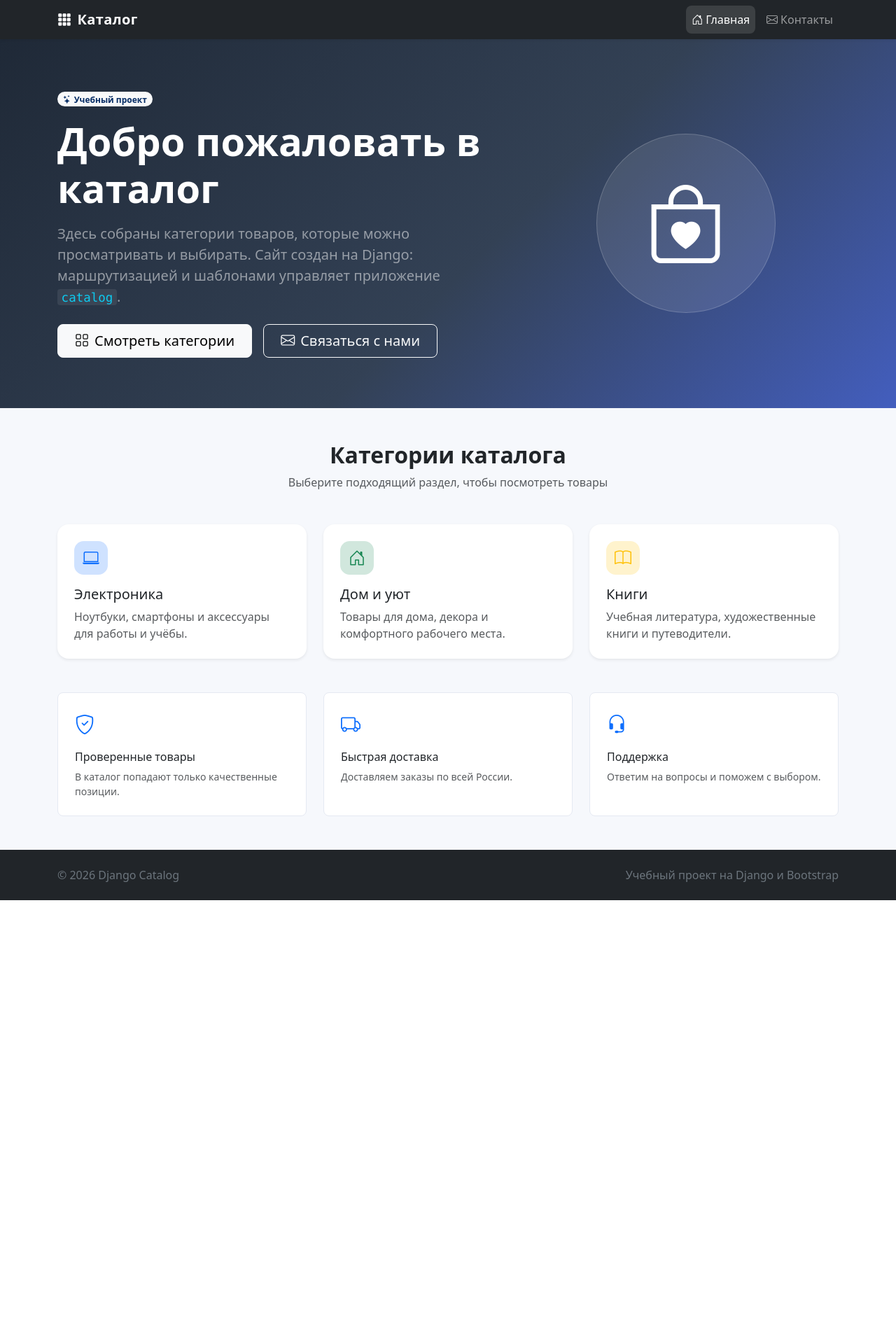
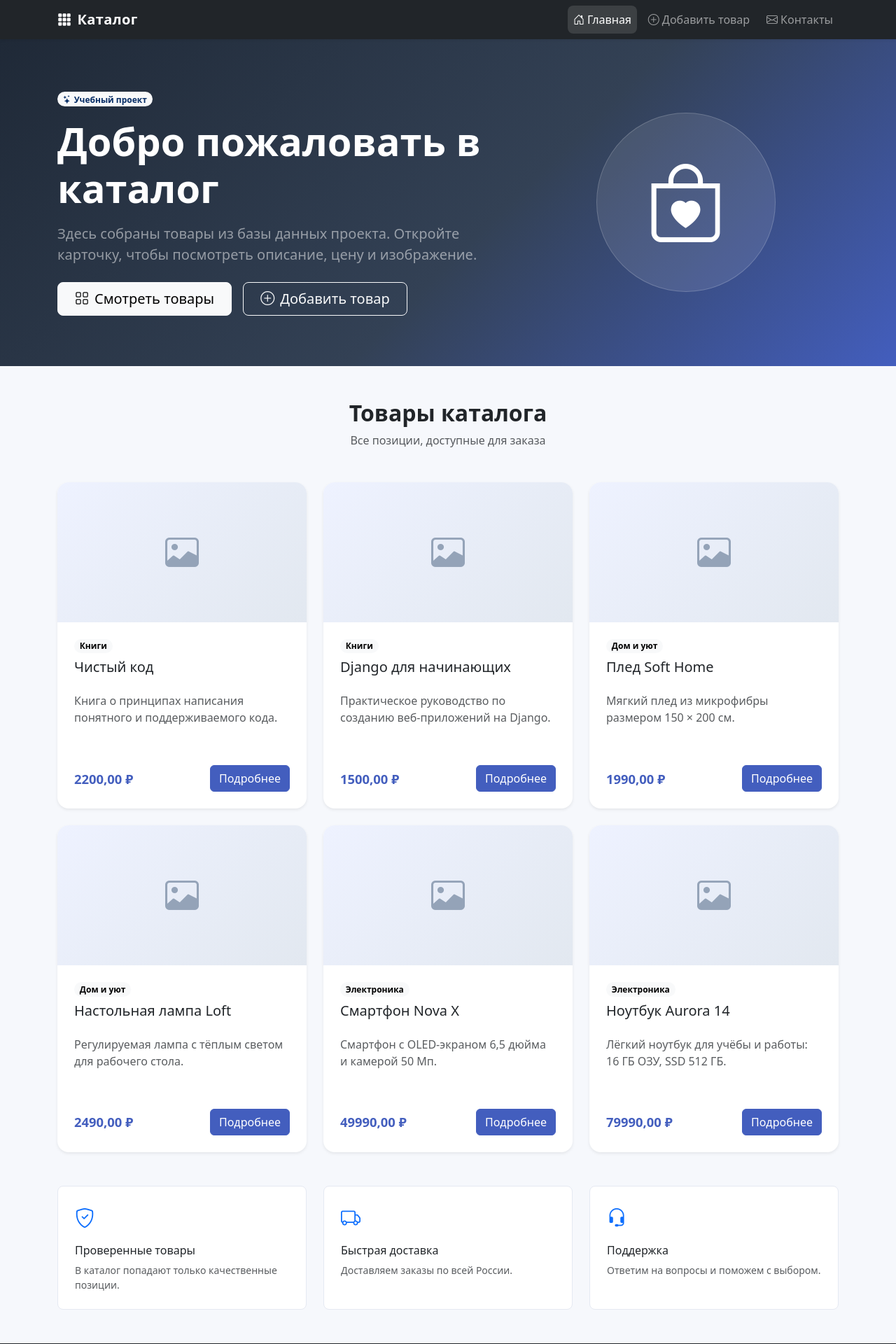
Before and after one commit to Basrik-alt/django-catalog, a Django app: page / in a window 1280 px wide. Shown: the top 1920 px of the page at 70% size. Before the commit the page ends 1286 px from the top, so only its background shows below. Run offline with Django 5.2, Linux system fonts and the light colour scheme; data comes from the database, SQL or seed files in the repository.

Commit message:
feat: добавлены страницы товаров и форма добавления

```diff
--- a/catalog/templates/catalog/base.html
+++ b/catalog/templates/catalog/base.html
@@ -12,37 +12,22 @@
 </head>
 <body class="d-flex flex-column min-vh-100">
 <header>
-    <nav class="navbar navbar-expand-lg navbar-dark bg-dark shadow-sm">
-        <div class="container">
-            <a class="navbar-brand d-flex align-items-center gap-2 fw-semibold" href="{% url 'catalog:home' %}">
-                <i class="bi bi-grid-3x3-gap-fill"></i>
-                <span>Каталог</span>
-            </a>
-            <button class="navbar-toggler" type="button" data-bs-toggle="collapse" data-bs-target="#mainNavbar"
-                    aria-controls="mainNavbar" aria-expanded="false" aria-label="Переключить навигацию">
-                <span class="navbar-toggler-icon"></span>
-            </button>
-            <div class="collapse navbar-collapse" id="mainNavbar">
-                <ul class="navbar-nav ms-auto gap-lg-2">
-                    <li class="nav-item">
-                        <a class="nav-link{% if request.resolver_match.url_name == 'home' %} active{% endif %}"
-                           href="{% url 'catalog:home' %}">
-                            <i class="bi bi-house-door me-1"></i>Главная
-                        </a>
-                    </li>
-                    <li class="nav-item">
-                        <a class="nav-link{% if request.resolver_match.url_name == 'contacts' %} active{% endif %}"
-                           href="{% url 'catalog:contacts' %}">
-                            <i class="bi bi-envelope me-1"></i>Контакты
-                        </a>
-                    </li>
-                </ul>
-            </div>
-        </div>
-    </nav>
+    {% include "catalog/includes/menu.html" %}
 </header>
 
 <main class="flex-grow-1">
+    {% if messages %}
+    <div class="container pt-4">
+        {% for message in messages %}
+        <div class="alert alert-{% if message.tags == 'error' %}danger{% else %}{{ message.tags|default:'info' }}{% endif %} alert-dismissible fade show shadow-sm"
+             role="alert">
+            {{ message }}
+            <button type="button" class="btn-close" data-bs-dismiss="alert" aria-label="Закрыть"></button>
+        </div>
+        {% endfor %}
+    </div>
+    {% endif %}
+
     {% block content %}{% endblock %}
 </main>
 
--- a/catalog/templates/catalog/home.html
+++ b/catalog/templates/catalog/home.html
@@ -13,16 +13,15 @@
                 </span>
                 <h1 class="display-4 fw-bold mb-3">Добро пожаловать в каталог</h1>
                 <p class="lead text-white-50 mb-4">
-                    Здесь собраны категории товаров, которые можно просматривать и выбирать.
-                    Сайт создан на Django: маршрутизацией и шаблонами управляет приложение
-                    <code class="text-info">catalog</code>.
+                    Здесь собраны товары из базы данных проекта. Откройте карточку,
+                    чтобы посмотреть описание, цену и изображение.
                 </p>
                 <div class="d-flex flex-column flex-sm-row gap-3">
-                    <a class="btn btn-light btn-lg px-4" href="#categories">
-                        <i class="bi bi-grid me-2"></i>Смотреть категории
+                    <a class="btn btn-light btn-lg px-4" href="#products">
+                        <i class="bi bi-grid me-2"></i>Смотреть товары
                     </a>
-                    <a class="btn btn-outline-light btn-lg px-4" href="{% url 'catalog:contacts' %}">
-                        <i class="bi bi-envelope me-2"></i>Связаться с нами
+                    <a class="btn btn-outline-light btn-lg px-4" href="{% url 'catalog:product_create' %}">
+                        <i class="bi bi-plus-circle me-2"></i>Добавить товар
                     </a>
                 </div>
             </div>
@@ -35,53 +34,30 @@
     </div>
 </section>
 
-<section id="categories" class="container py-5">
+<section id="products" class="container py-5">
     <div class="text-center mb-5">
-        <h2 class="fw-bold">Категории каталога</h2>
-        <p class="text-muted mb-0">Выберите подходящий раздел, чтобы посмотреть товары</p>
+        <h2 class="fw-bold">Товары каталога</h2>
+        <p class="text-muted mb-0">Все позиции, доступные для заказа</p>
     </div>
 
+    {% if products %}
     <div class="row row-cols-1 row-cols-md-2 row-cols-lg-3 g-4">
+        {% for product in products %}
         <div class="col">
-            <article class="card h-100 border-0 shadow-sm">
-                <div class="card-body p-4">
-                    <div class="category-icon bg-primary-subtle text-primary mb-3">
-                        <i class="bi bi-laptop"></i>
-                    </div>
-                    <h3 class="h5 card-title">Электроника</h3>
-                    <p class="card-text text-muted mb-0">
-                        Ноутбуки, смартфоны и аксессуары для работы и учёбы.
-                    </p>
-                </div>
-            </article>
+            {% include "catalog/includes/product_card.html" %}
         </div>
-        <div class="col">
-            <article class="card h-100 border-0 shadow-sm">
-                <div class="card-body p-4">
-                    <div class="category-icon bg-success-subtle text-success mb-3">
-                        <i class="bi bi-house-door"></i>
-                    </div>
-                    <h3 class="h5 card-title">Дом и уют</h3>
-                    <p class="card-text text-muted mb-0">
-                        Товары для дома, декора и комфортного рабочего места.
-                    </p>
-                </div>
-            </article>
-        </div>
-        <div class="col">
-            <article class="card h-100 border-0 shadow-sm">
-                <div class="card-body p-4">
-                    <div class="category-icon bg-warning-subtle text-warning mb-3">
-                        <i class="bi bi-book"></i>
-                    </div>
-                    <h3 class="h5 card-title">Книги</h3>
-                    <p class="card-text text-muted mb-0">
-                        Учебная литература, художественные книги и путеводители.
-                    </p>
-                </div>
-            </article>
-        </div>
+        {% endfor %}
     </div>
+    {% else %}
+    <div class="empty-state text-center p-5 rounded-4">
+        <i class="bi bi-box-seam display-5 text-primary"></i>
+        <h3 class="h4 mt-3">Пока товаров нет</h3>
+        <p class="text-muted mb-4">Добавьте первый товар, чтобы он появился в каталоге.</p>
+        <a class="btn btn-primary" href="{% url 'catalog:product_create' %}">
+            <i class="bi bi-plus-circle me-2"></i>Добавить товар
+        </a>
+    </div>
+    {% endif %}
 </section>
 
 <section class="container pb-5">
--- /dev/null
+++ b/catalog/templates/catalog/includes/menu.html
@@ -0,0 +1,34 @@
+<nav class="navbar navbar-expand-lg navbar-dark bg-dark shadow-sm">
+    <div class="container">
+        <a class="navbar-brand d-flex align-items-center gap-2 fw-semibold" href="{% url 'catalog:home' %}">
+            <i class="bi bi-grid-3x3-gap-fill"></i>
+            <span>Каталог</span>
+        </a>
+        <button class="navbar-toggler" type="button" data-bs-toggle="collapse" data-bs-target="#mainNavbar"
+                aria-controls="mainNavbar" aria-expanded="false" aria-label="Переключить навигацию">
+            <span class="navbar-toggler-icon"></span>
+        </button>
+        <div class="collapse navbar-collapse" id="mainNavbar">
+            <ul class="navbar-nav ms-auto gap-lg-2">
+                <li class="nav-item">
+                    <a class="nav-link{% if request.resolver_match.url_name == 'home' %} active{% endif %}"
+                       href="{% url 'catalog:home' %}">
+                        <i class="bi bi-house-door me-1"></i>Главная
+                    </a>
+                </li>
+                <li class="nav-item">
+                    <a class="nav-link{% if request.resolver_match.url_name == 'product_create' %} active{% endif %}"
+                       href="{% url 'catalog:product_create' %}">
+                        <i class="bi bi-plus-circle me-1"></i>Добавить товар
+                    </a>
+                </li>
+                <li class="nav-item">
+                    <a class="nav-link{% if request.resolver_match.url_name == 'contacts' %} active{% endif %}"
+                       href="{% url 'catalog:contacts' %}">
+                        <i class="bi bi-envelope me-1"></i>Контакты
+                    </a>
+                </li>
+            </ul>
+        </div>
+    </div>
+</nav>
--- /dev/null
+++ b/catalog/templates/catalog/includes/product_card.html
@@ -0,0 +1,26 @@
+<article class="card product-card h-100 border-0 shadow-sm overflow-hidden">
+    <div class="product-card-media">
+        {% if product.image %}
+        <img src="{{ product.image.url }}" class="product-card-image" alt="{{ product.name }}">
+        {% else %}
+        <div class="product-placeholder">
+            <i class="bi bi-image"></i>
+        </div>
+        {% endif %}
+    </div>
+    <div class="card-body p-4 d-flex flex-column">
+        <span class="badge rounded-pill text-bg-light align-self-start mb-2">
+            {{ product.category.name }}
+        </span>
+        <h3 class="h5 card-title">{{ product.name }}</h3>
+        <p class="card-text text-muted flex-grow-1">
+            {{ product.description|truncatechars:100 }}
+        </p>
+        <div class="d-flex align-items-center justify-content-between gap-3 mt-3">
+            <span class="product-price">{{ product.price|floatformat:2 }}&nbsp;₽</span>
+            <a class="btn btn-primary" href="{% url 'catalog:product_detail' product.pk %}">
+                Подробнее
+            </a>
+        </div>
+    </div>
+</article>
--- a/catalog/urls.py
+++ b/catalog/urls.py
@@ -9,4 +9,6 @@ app_name = "catalog"
 urlpatterns = [
     path("", views.home, name="home"),
     path("contacts/", views.contacts, name="contacts"),
+    path("products/add/", views.product_create, name="product_create"),
+    path("products/<int:pk>/", views.product_detail, name="product_detail"),
 ]
--- a/catalog/views.py
+++ b/catalog/views.py
@@ -1,13 +1,41 @@
 """Контроллеры приложения catalog."""
 
-from django.shortcuts import render
+from django.contrib import messages
+from django.shortcuts import get_object_or_404, redirect, render
+
+from .forms import ProductForm
+from .models import Product
 
 
 def home(request):
-    """Отображает главную страницу каталога."""
-    return render(request, "catalog/home.html")
+    """Отображает главную страницу со всеми товарами каталога."""
+    products = Product.objects.all()
+    return render(request, "catalog/home.html", {"products": products})
 
 
 def contacts(request):
     """Отображает страницу с контактной информацией."""
     return render(request, "catalog/contacts.html")
+
+
+def product_detail(request, pk):
+    """Показывает подробную информацию о товаре по его первичному ключу."""
+    product = get_object_or_404(Product, pk=pk)
+    return render(request, "catalog/product_detail.html", {"product": product})
+
+
+def product_create(request):
+    """Показывает форму и сохраняет новый товар в базу данных."""
+    if request.method == "POST":
+        form = ProductForm(request.POST, request.FILES)
+        if form.is_valid():
+            product = form.save()
+            messages.success(
+                request,
+                f"Товар «{product.name}» успешно добавлен в каталог.",
+            )
+            return redirect("catalog:product_detail", pk=product.pk)
+    else:
+        form = ProductForm()
+
+    return render(request, "catalog/product_form.html", {"form": form})
--- a/static/css/style.css
+++ b/static/css/style.css
@@ -73,6 +73,74 @@ body {
     border: 1px solid #e5e9f2;
 }
 
+.product-card-media {
+    background-color: #eef2ff;
+    height: 200px;
+    overflow: hidden;
+}
+
+.product-card-image {
+    display: block;
+    height: 100%;
+    object-fit: cover;
+    width: 100%;
+}
+
+.product-placeholder {
+    align-items: center;
+    background: linear-gradient(135deg, #eef2ff 0%, #e2e8f0 100%);
+    color: #94a3b8;
+    display: flex;
+    font-size: 3rem;
+    height: 100%;
+    justify-content: center;
+}
+
+.product-placeholder-lg {
+    font-size: 5rem;
+}
+
+.product-card .card-title {
+    min-height: 2.5rem;
+}
+
+.product-card .card-text {
+    min-height: 4.5rem;
+}
+
+.product-price {
+    color: var(--catalog-primary);
+    font-size: 1.15rem;
+    font-weight: 700;
+    white-space: nowrap;
+}
+
+.product-detail-media {
+    aspect-ratio: 4 / 3;
+    background-color: #fff;
+    border: 1px solid #e5e9f2;
+    border-radius: 1.25rem;
+    overflow: hidden;
+}
+
+.product-detail-image {
+    display: block;
+    height: 100%;
+    object-fit: cover;
+    width: 100%;
+}
+
+.product-detail-price {
+    color: var(--catalog-primary);
+    font-size: 2rem;
+    font-weight: 700;
+}
+
+.empty-state {
+    background-color: #fff;
+    border: 1px dashed #cbd5e1;
+}
+
 .page-header {
     background: linear-gradient(180deg, #eef2ff 0%, #f6f8fc 100%);
 }
```
Also changed, not shown: catalog/forms.py (added, +66 -0 lines), catalog/templates/catalog/product_detail.html (added, +55 -0 lines), catalog/templates/catalog/product_form.html (added, +96 -0 lines), catalog/tests.py (+168 -32 lines), README.md, screenshots/README.md, 3 other files.
